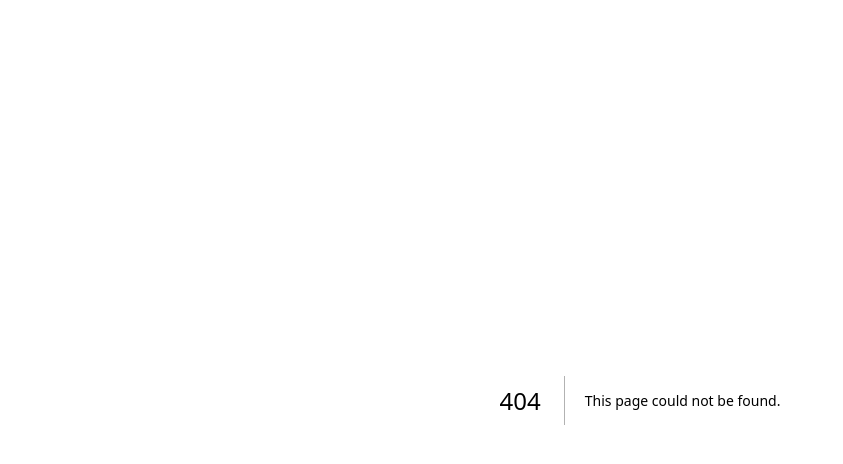
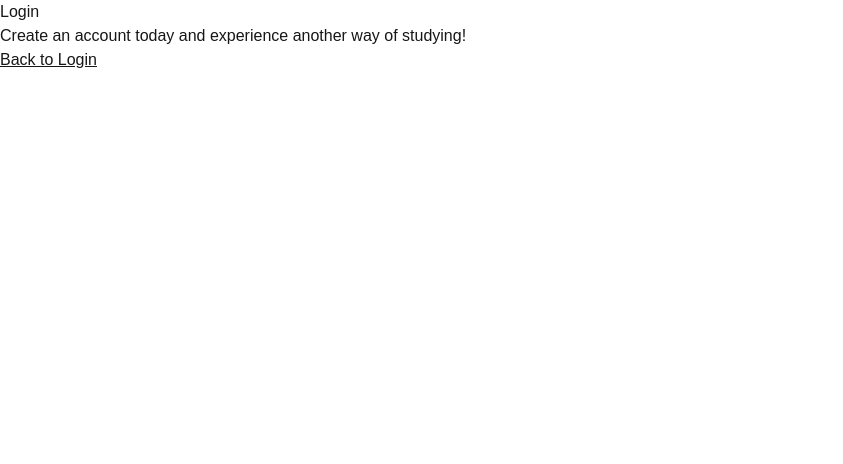
Before and after one commit to eyronjohn/study-buddy1, a Next.js app: page /login in a window 1280 px wide. Before the commit this address had no page. Shown: the top 464 px of the page, without its empty margins (0-843 px from the left). Built offline with nearby package versions, Linux system fonts and the light colour scheme.

Commit message:
minor changes

```diff
--- /dev/null
+++ b/src/app/login/page.tsx
@@ -0,0 +1,11 @@
+import Link from "next/link";
+
+export default function Login() {
+  return (
+    <div className="">
+      <h1>Login</h1>
+      <p>Create an account today and experience another way of studying!</p>
+      <Link href="/" className="underline">Back to Login</Link>
+    </div>
+  );
+}
--- a/src/app/page.tsx
+++ b/src/app/page.tsx
@@ -1,8 +1,7 @@
 export default function Home() {
   return (
-    <div>
-
-      <p className=" text-xl">Hello BulSU</p>
+    <div className="cl">
+      Hello BulSU
     </div>
   );
 }
```
